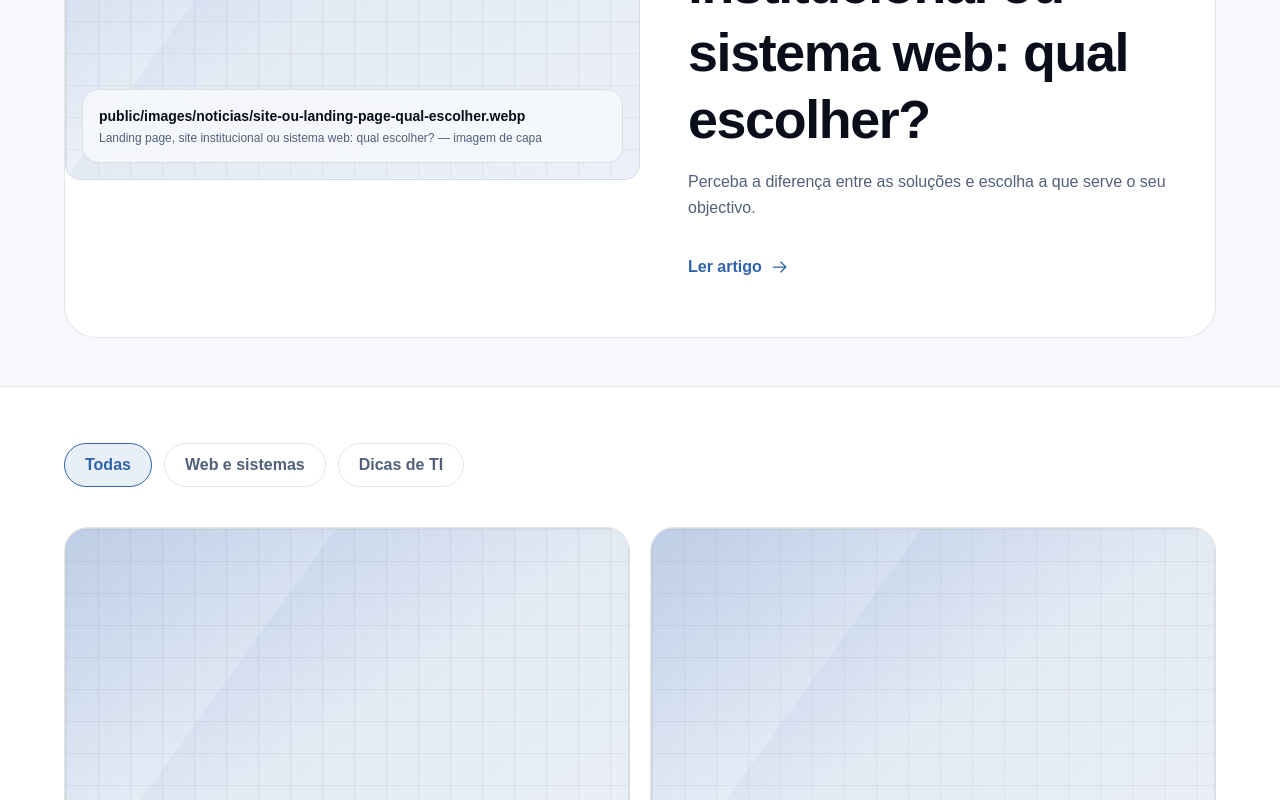
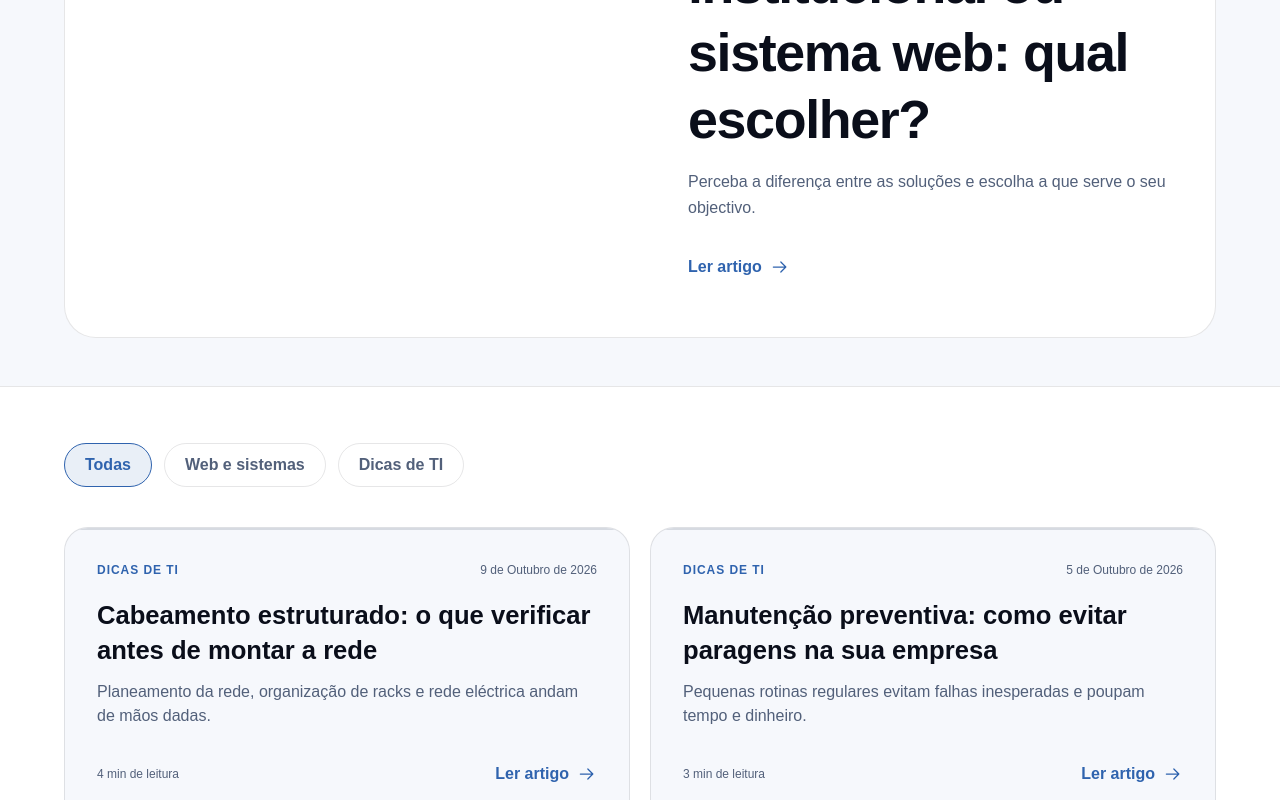
Before and after one commit to elyqueta/ns2_site, an Angular app: page /noticias in a window 1280 px wide. Shown: the part 800-1600 px from the top of the page. Built offline with nearby package versions, Linux system fonts and the light colour scheme.

Commit message:
feat(fase-06): capas tipográficas 16:9 nas notícias

```diff
--- a/src/app/pages/noticia-detalhe/noticia-detalhe.html
+++ b/src/app/pages/noticia-detalhe/noticia-detalhe.html
@@ -11,10 +11,12 @@
     <section class="mx-auto max-w-[1440px] px-5 pt-10 sm:px-8 lg:px-16">
       @if (image(); as cover) {
         <app-media-slot
-          [alt]="cover.alt"
+          [alt]="'decorative'"
           [expectedFile]="cover.expectedFile"
-          [width]="1600"
-          [height]="900"
+          aspectRatio="16/9"
+          [width]="1200"
+          [height]="675"
+          [loading]="'lazy'"
         />
       }
       <div class="mt-6 flex flex-wrap items-center gap-x-5 gap-y-2 text-sm text-fg-muted">
--- a/src/app/pages/noticia-detalhe/noticia-detalhe.ts
+++ b/src/app/pages/noticia-detalhe/noticia-detalhe.ts
@@ -81,10 +81,6 @@
     const article = this.article();
     return article
       ? {
-          alt:
-            this.i18n.lang() === 'en'
-              ? `${this.i18n.text(article.titulo)} — cover image`
-              : `${this.i18n.text(article.titulo)} — imagem de capa`,
           expectedFile: `public/images/${article.imagem}`,
         }
       : null;
--- a/src/app/pages/noticias/noticias.html
+++ b/src/app/pages/noticias/noticias.html
@@ -24,8 +24,12 @@
         >
           <app-media-slot
             class="block h-full min-h-64"
-            [alt]="featured().imageAlt"
+            [alt]="''"
             [expectedFile]="featured().expectedFile"
+            aspectRatio="16/9"
+            [width]="1200"
+            [height]="675"
+            [loading]="'lazy'"
           />
         </a>
         <div class="flex flex-col justify-center p-6 sm:p-9 lg:p-12">
@@ -112,7 +116,14 @@
                   [routerLink]="article.href"
                   [attr.aria-label]="article.linkLabel"
                 >
-                  <app-media-slot [alt]="article.imageAlt" [expectedFile]="article.expectedFile" />
+                  <app-media-slot
+                    [alt]="''"
+                    [expectedFile]="article.expectedFile"
+                    aspectRatio="16/9"
+                    [width]="1200"
+                    [height]="675"
+                    [loading]="'lazy'"
+                  />
                 </a>
                 <div class="flex flex-1 flex-col p-6 sm:p-8">
                   <div class="flex flex-wrap items-center justify-between gap-3">
--- a/src/app/pages/noticias/noticias.ts
+++ b/src/app/pages/noticias/noticias.ts
@@ -30,10 +30,6 @@
   readonly articles = computed(() =>
     noticias.map((article) => ({
       ...article,
-      imageAlt:
-        this.i18n.lang() === 'en'
-          ? `${this.i18n.text(article.titulo)} — cover image`
-          : `${this.i18n.text(article.titulo)} — imagem de capa`,
       expectedFile: `public/images/${article.imagem}`,
       linkLabel: `${this.i18n.text(this.copy.readLabel)}: ${this.i18n.text(article.titulo)}`,
     })),
--- a/src/app/shared/ui/media-slot/media-slot.html
+++ b/src/app/shared/ui/media-slot/media-slot.html
@@ -1,5 +1,7 @@
 <figure
-  class="relative aspect-[3/2] overflow-hidden rounded-image border border-line bg-surface-2"
+  class="relative overflow-hidden rounded-image border border-line bg-surface-2"
+  [class.aspect-[3/2]]="aspectRatio() === '3/2'"
+  [class.aspect-[16/9]]="aspectRatio() === '16/9'"
   [attr.aria-label]="alt()"
 >
   @if (src(); as imageSrc) {
--- a/src/app/shared/ui/media-slot/media-slot.ts
+++ b/src/app/shared/ui/media-slot/media-slot.ts
@@ -16,4 +16,5 @@
   readonly objectPosition = input<'left' | 'center' | 'right'>('center');
   readonly loading = input<'eager' | 'lazy'>('lazy');
   readonly decoding = input<'async' | 'sync' | 'auto'>('async');
+  readonly aspectRatio = input<'3/2' | '16/9'>('3/2');
 }
```
Also changed, not shown: 1 other file (tests, documents, lock files or other folders).
